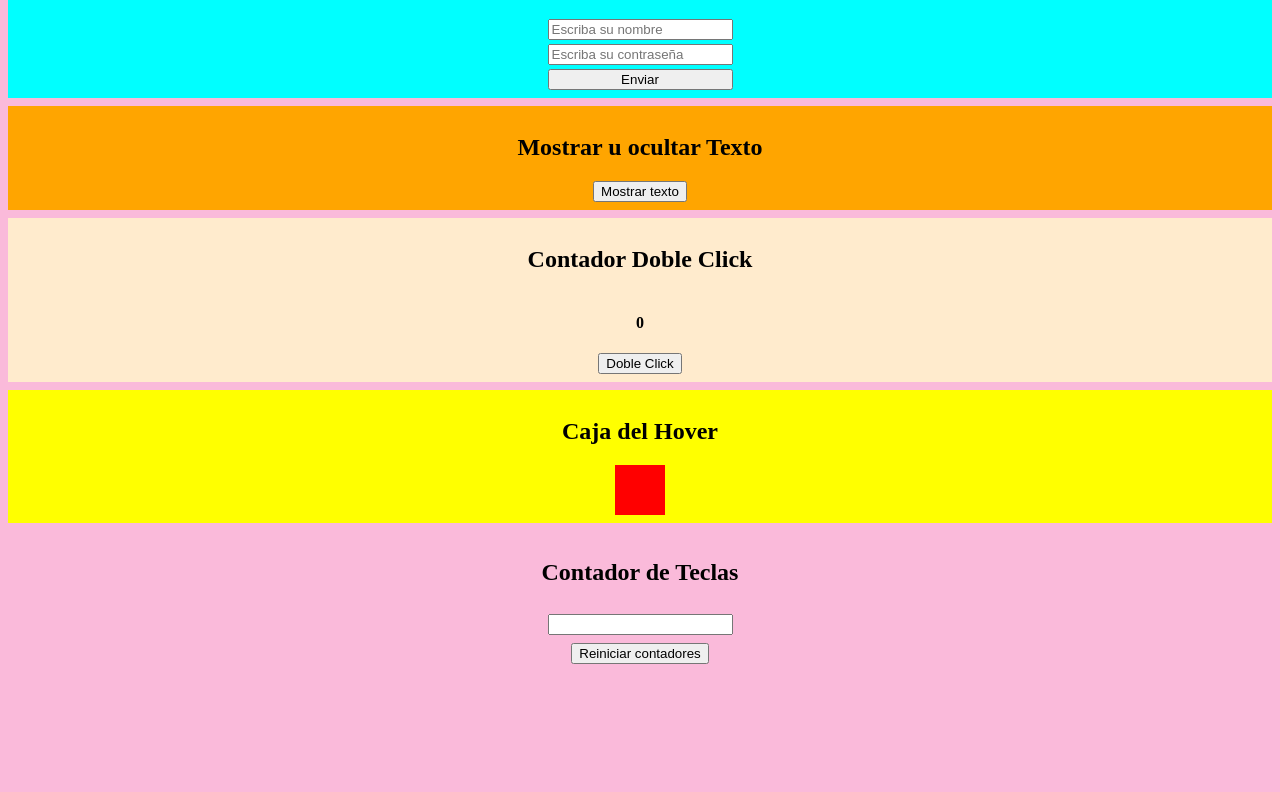
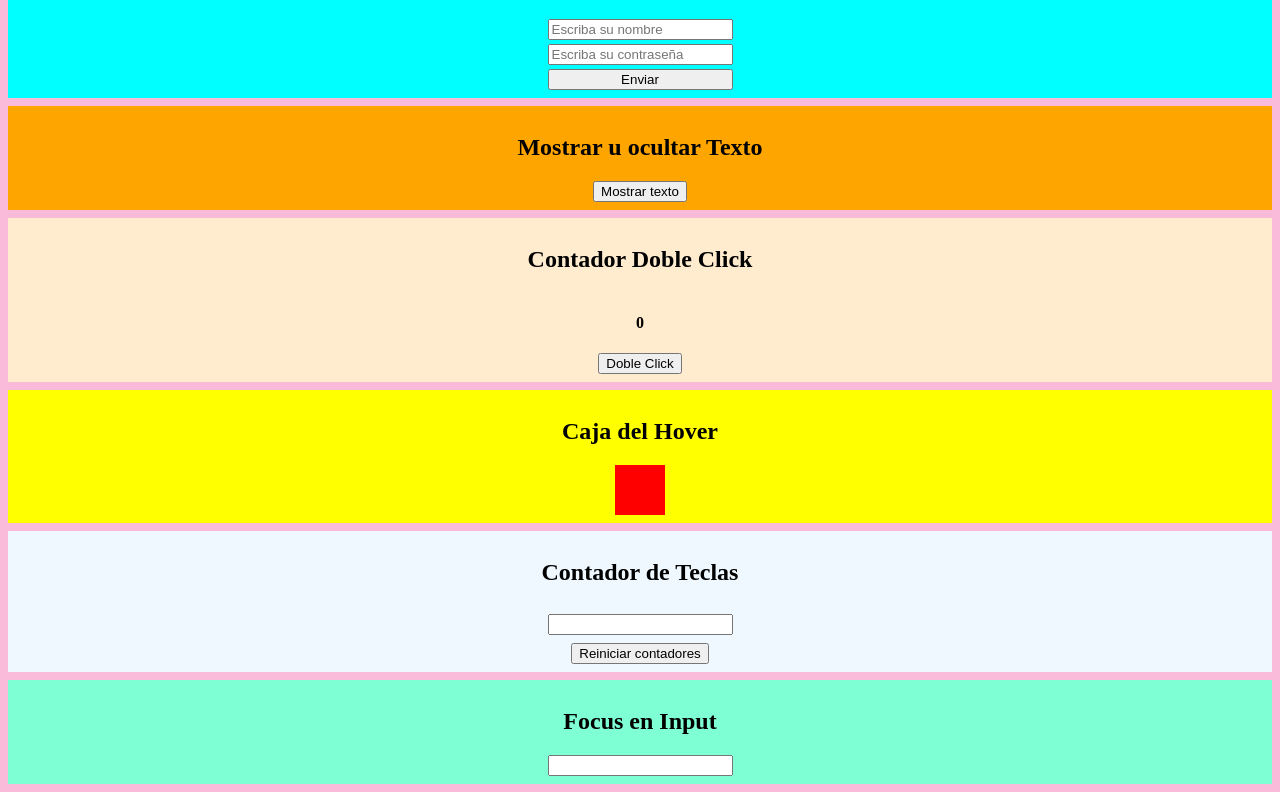
Before and after one commit to javier-ibanez-vizuete/react-events, a React (Vite) app: page / in a window 1280 px wide. Shown: the part 477-1269 px from the top of the page. Before the commit the page ends 1157 px from the top, so only its background shows below. Built offline with nearby package versions, Linux system fonts and the light colour scheme.

Commit message:
feat(app): add a input who change his color when user focus on it

```diff
--- a/src/App.jsx
+++ b/src/App.jsx
@@ -2,6 +2,7 @@ import { BoxHover } from "./components/BoxHover/BoxHover";
 import { ClicksCounter } from "./components/ClicksCounter/ClicksCounter";
 import { DobleClickCounter } from "./components/DobleClickCounter/DobleClickCounter";
 import { Form } from "./components/Form/Form";
+import { InputFocus } from "./components/InputFocus/InputFocus";
 import { InputMirror } from "./components/InputMirror/InputMirror";
 import { KeysCounter } from "./components/KeysCounter/KeysCounter";
 import { ShowText } from "./components/ShowText/ShowText";
@@ -17,6 +18,7 @@ export const App = () => {
 			<DobleClickCounter />
 			<BoxHover />
 			<KeysCounter />
+			<InputFocus />
 		</>
 	);
 };
--- /dev/null
+++ b/src/components/InputFocus/InputFocus.css
@@ -0,0 +1,9 @@
+.input-focus-container {
+	background-color: aquamarine;
+}
+
+.input-focus-container .focused-input-focus {
+	background-color: red;
+	color: white;
+    border: 1px solid blue;
+}
--- /dev/null
+++ b/src/components/InputFocus/InputFocus.jsx
@@ -0,0 +1,14 @@
+import './InputFocus.css'
+
+export const InputFocus = () => {
+    const onInputFocus = (event) => {
+        event.target.classList.toggle("focused-input-focus")
+    }
+
+    return (
+        <div className='input-focus-container'>
+            <h2>Focus en Input</h2>
+            <input type="text" name="input-focus" id="input-focus" onFocus={onInputFocus} onBlur={onInputFocus}/>
+        </div>
+    )
+}
--- a/src/components/KeysCounter/KeysCounter.css
+++ b/src/components/KeysCounter/KeysCounter.css
@@ -1,3 +1,4 @@
 .keys-counter-container {
-    gap: 0.5rem;
+	gap: 0.5rem;
+	background-color: aliceblue;
 }
```
